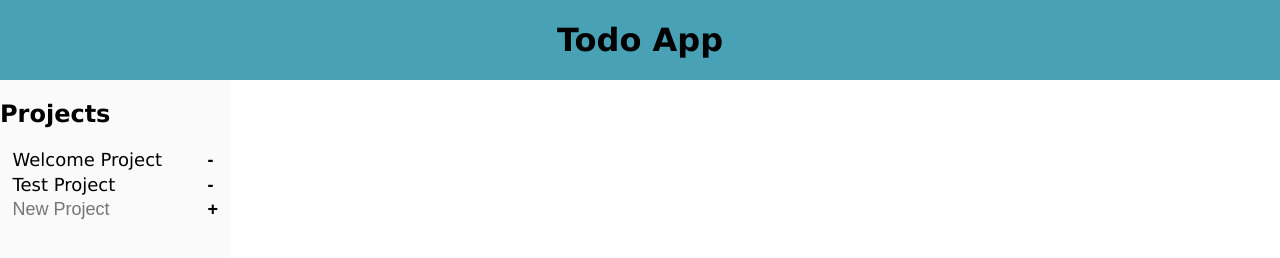
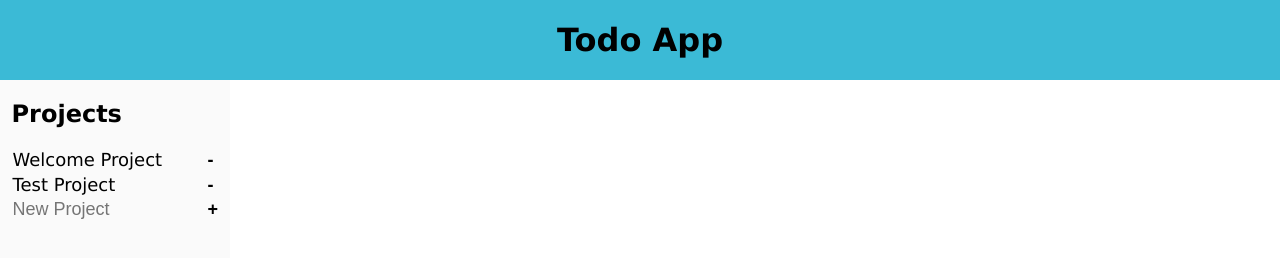
Before and after one commit to carldoleolundgren/todo-list, a plain HTML site: page index.html in a window 1280 px wide. Drawn offline with Linux system fonts and the light colour scheme.

Commit message:
styling udpates

```diff
--- a/index.html
+++ b/index.html
@@ -10,8 +10,8 @@
     </div>
     <div id="content">
         <div id="left-menu">
-            <h2>Projects</h2>
             <div id="left-menu-content">
+                <h2>Projects</h2>
             </div>
         </div>
         <div id="todo-window">
--- a/styles.css
+++ b/styles.css
@@ -4,7 +4,7 @@ body {
 
 #header {
     width: 100%;
-    background-color: rgb(72,161,180);
+    background-color: rgb(59, 186, 214);
     text-align: center;
     position: absolute;
     top: 0;
```
